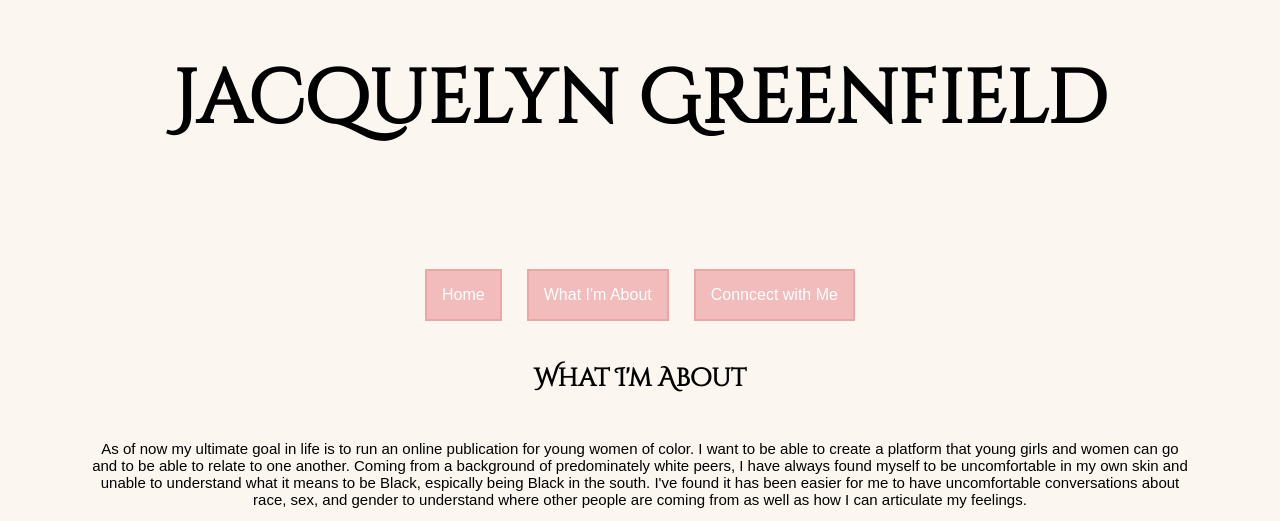
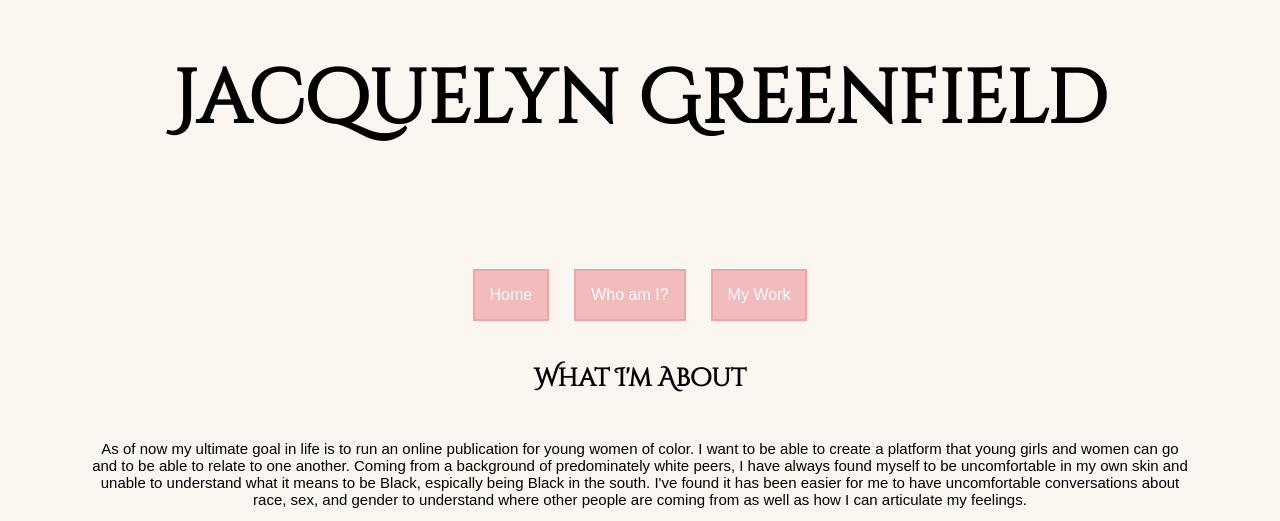
Before and after one commit to JacquelynGreenfield/Jacquelyn2, a plain HTML site: page Jacquelynsss.html in a window 1280 px wide. Shown: the top 521 px of the page. Drawn offline with Linux system fonts and the light colour scheme.

Commit message:
Add files via upload

```diff
--- a/Jacquelynsss.html
+++ b/Jacquelynsss.html
@@ -10,9 +10,9 @@
 	<div id="main-container">
     <h1>Jacquelyn Greenfield</h1>
 
-    <button>Home</button>
-    <button>What I'm About</button>
-    <button>Conncect with Me</button>
+    <a href="https://jacquelyngreenfield.github.io"><button>Home</button></a>
+    <a href="https://jacquelyngreenfield.github.io/Jacquelyn1.github.io/"><button>Who am I?</button></a>
+    <a href="https://jacquelyngreenfield.github.io/Jacquelyn3/"><button>My Work</button></a>
 
 
 	<h3>What I'm About</h3>
```
